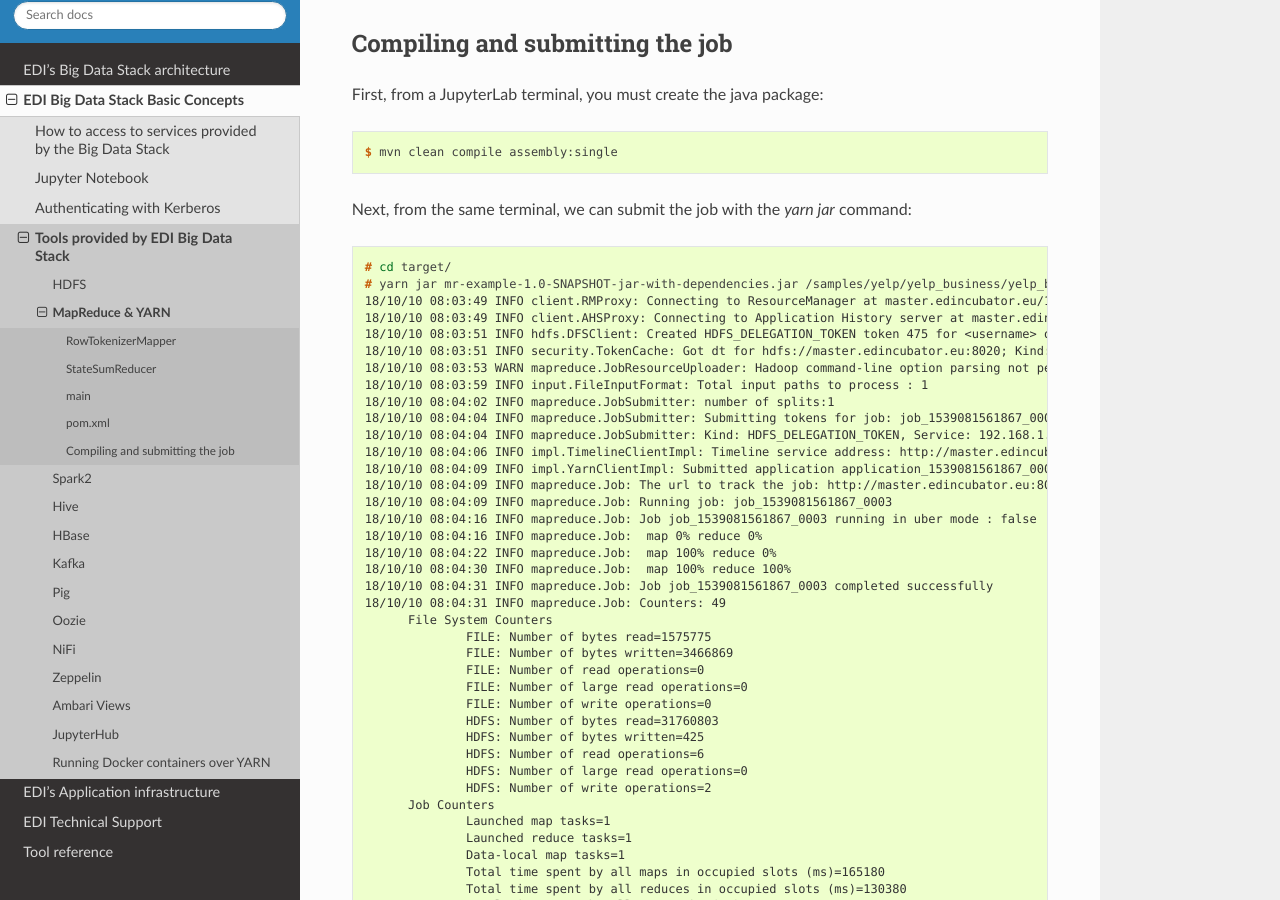
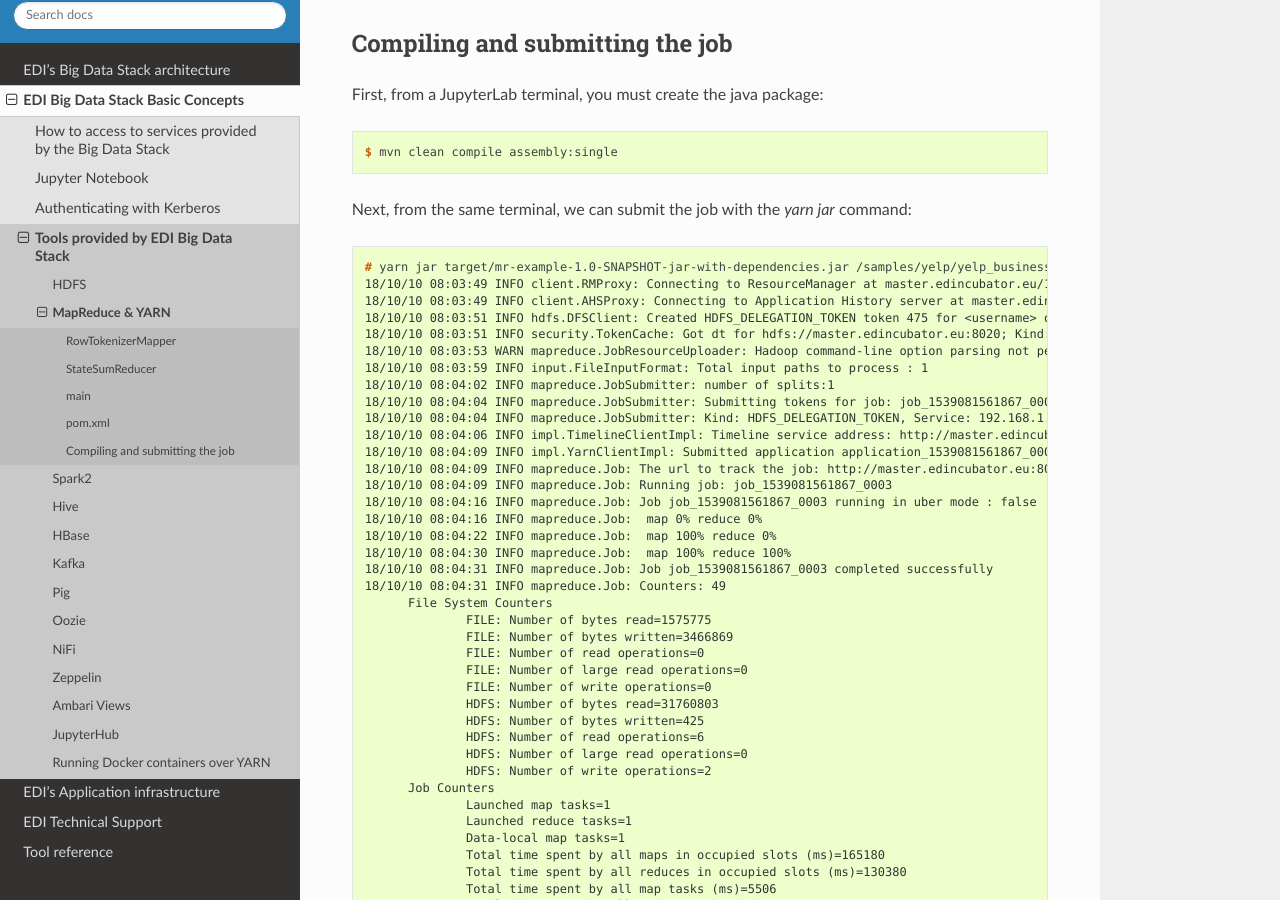
Before and after one commit to edincubator/edi-doc, a Sphinx documentation site: the page built from doc/source/big-data-stack/tools/map-reduce.rst, in a window 1280 px wide and 900 px high, scrolled down 3868 px. Built offline with Sphinx 7.4.7 and the Read the Docs theme 2.0.0, drawn with Linux system fonts in a browser that asks for light colours.

Commit message:
Fixing bugs

```diff
--- a/doc/source/big-data-stack/tools/map-reduce.rst
+++ b/doc/source/big-data-stack/tools/map-reduce.rst
@@ -226,8 +226,7 @@ command:
 
 .. code-block:: console
 
-  # cd target/
-  # yarn jar mr-example-1.0-SNAPSHOT-jar-with-dependencies.jar /samples/yelp/yelp_business/yelp_business.csv /user/<username>/state-count-output
+  # yarn jar target/mr-example-1.0-SNAPSHOT-jar-with-dependencies.jar /samples/yelp/yelp_business/yelp_business.csv /user/<username>/state-count-output
   18/10/10 08:03:49 INFO client.RMProxy: Connecting to ResourceManager at master.edincubator.eu/192.168.1.12:8050
   18/10/10 08:03:49 INFO client.AHSProxy: Connecting to Application History server at master.edincubator.eu/192.168.1.12:10200
   18/10/10 08:03:51 INFO hdfs.DFSClient: Created HDFS_DELEGATION_TOKEN token 475 for <username> on 192.168.1.12:8020
--- a/doc/source/big-data-stack/tools/spark2.rst
+++ b/doc/source/big-data-stack/tools/spark2.rst
@@ -72,7 +72,7 @@ At the notebook, you can interact with the SparkContext and SparkSession at
 Yelp example
 ............
 
-First, we will load the sample file yelp_business.csv and get a sample of 10%:
+First, we will load the sample file yelp_business.csv:
 
 .. code-block:: console
 
```
